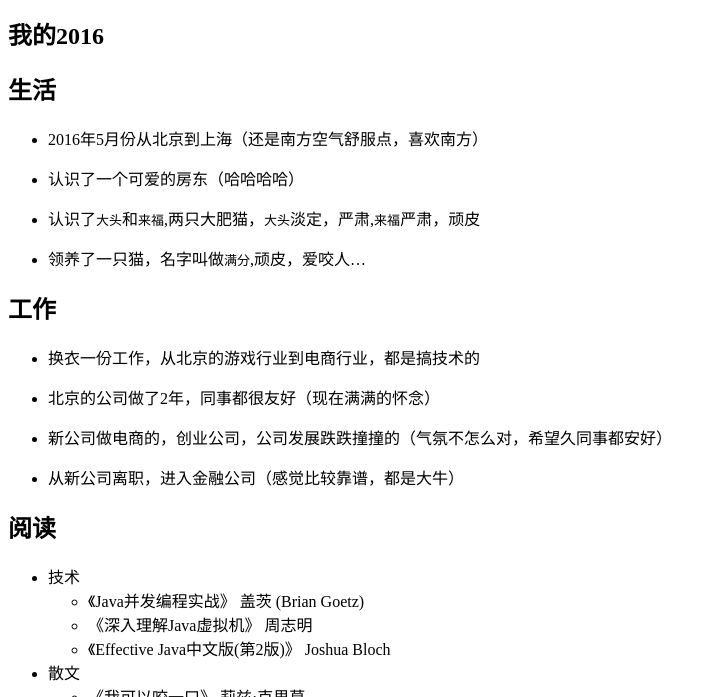
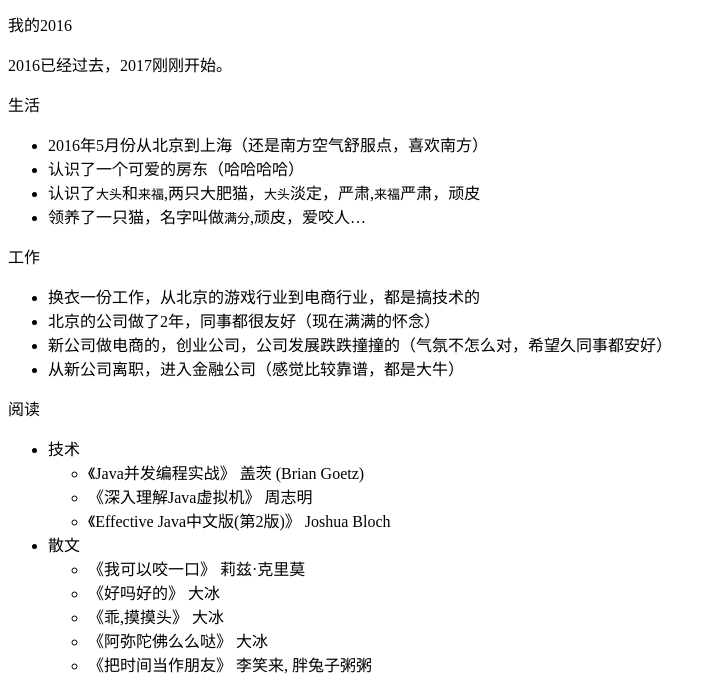
Before and after one commit to web1992/blog, a Jekyll site: the page built from _posts/2017-02-16-my-2016.md, in a window 1280 px wide and 900 px high, scrolled down 821 px, cut to the strip 203-900 px from the top of the window. Shown: the whole strip, without its empty margins (0-716 px from the left). Built offline with Jekyll 4.4.1, drawn with Linux system fonts in a browser that asks for light colours; Markdown is read by kramdown in place of the engine named in the settings; comment, search, counter and statistics services are not loaded.

Commit message:
add [_posts/2017-02-16-my-2016.md]

```diff
--- a/_posts/2017-02-16-my-2016.md
+++ b/_posts/2017-02-16-my-2016.md
@@ -9,37 +9,30 @@ keywords: life,web1992
 
 
 我的2016
----
 
 <!--more-->
 
+2016已经过去，2017刚刚开始。
 
-**生活**
----
+生活
 
 - 2016年5月份从北京到上海（还是南方空气舒服点，喜欢南方）
-
 - 认识了一个可爱的房东（哈哈哈哈）
-
 - 认识了`大头`和`来福`,两只大肥猫，`大头`淡定，严肃,`来福`严肃，顽皮
-
 - 领养了一只猫，名字叫做`满分`,顽皮，爱咬人...
 
 
-**工作**
----
+工作
+
 
 - 换衣一份工作，从北京的游戏行业到电商行业，都是搞技术的
-
 - 北京的公司做了2年，同事都很友好（现在满满的怀念）
-
 - 新公司做电商的，创业公司，公司发展跌跌撞撞的（气氛不怎么对，希望久同事都安好）
-
 - 从新公司离职，进入金融公司（感觉比较靠谱，都是大牛）
 
 
-**阅读**
----
+阅读
+
 
 - 技术
     - 《Java并发编程实战》 盖茨 (Brian Goetz)
@@ -55,8 +48,8 @@ keywords: life,web1992
 
 
 
-**总结**
---
+总结
+
 
 **为者常成，行者常至**
 
```
